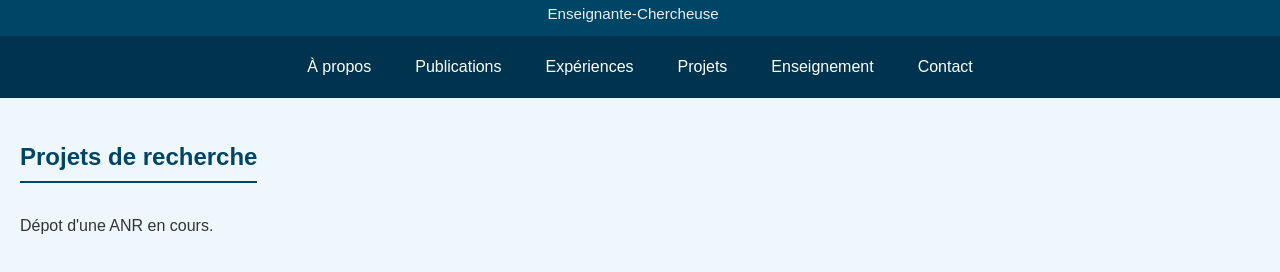
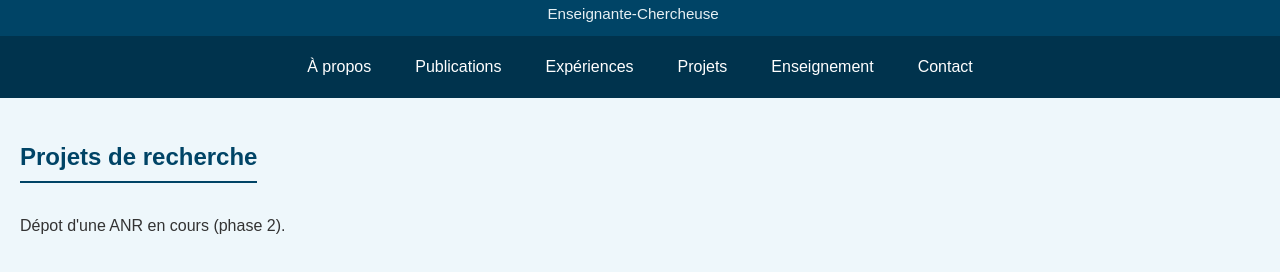
Before and after one commit to DermyO/mon-site-web, a plain HTML site: page projets.html in a window 1280 px wide. Shown: the part 234-506 px from the top of the page. Drawn offline with Linux system fonts and the light colour scheme.

Commit message:
modify projets: add phase2 (ANR)

```diff
--- a/projets.html
+++ b/projets.html
@@ -33,7 +33,7 @@ fetch("header.html")
           <!--  <ul>
                 <li><strong>Pamir</strong> : En cours. </li>
             </ul> -->
-		<p> Dépot d'une ANR en cours.</p>
+		<p> Dépot d'une ANR en cours (phase 2).</p>
 
         </section>
 
```
